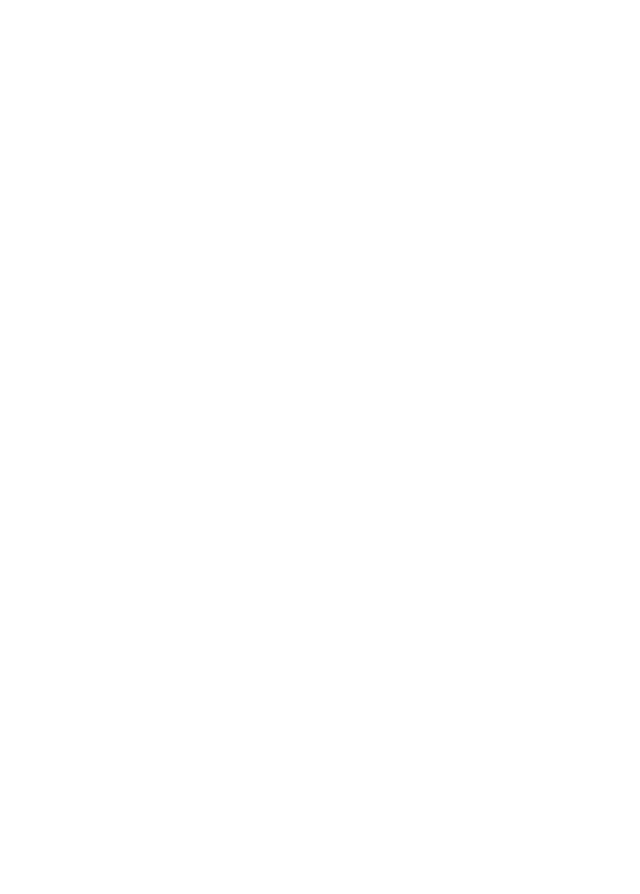
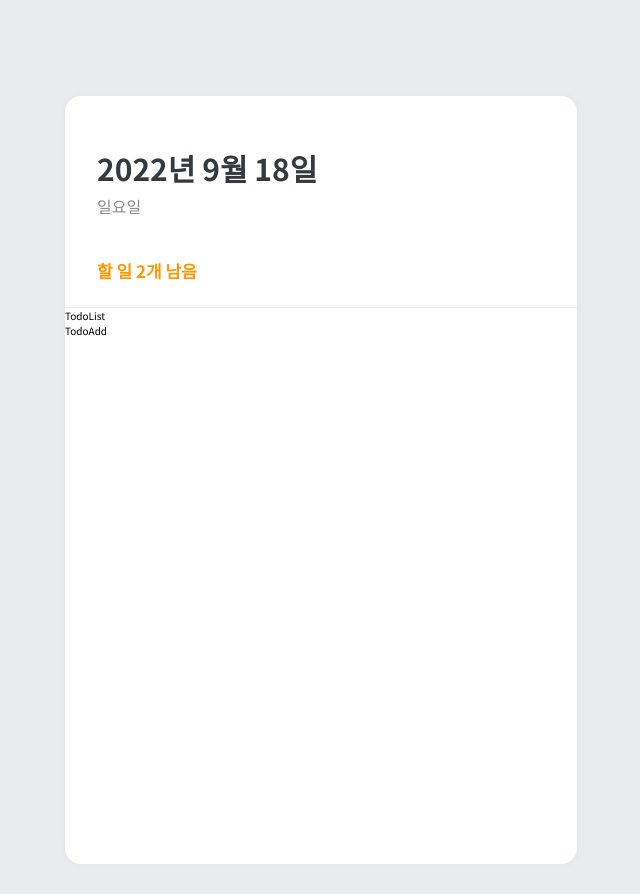
Before and after one commit to yejine2/rtk-query-todo-app, a React (Create React App) app: page / in a window 1280 px wide. Shown: the whole page, without its empty margins (319-959 px from the left). Before the commit the page ends 800 px from the top, so only its background shows below. Built offline with nearby package versions, Linux system fonts and the light colour scheme.

Commit message:
feat: Modify TodoContainer & TodoHead style

```diff
--- a/src/App.tsx
+++ b/src/App.tsx
@@ -1,8 +1,21 @@
-import React from "react";
-import "./App.css";
+import React from 'react'
+import TodoAdd from './components/TodoAdd'
+import TodoList from './components/TodoList'
+import TodoHead from './components/TodoHead'
+import TodoContainer from './components/TodoContainer'
+
+import './App.css'
 
 function App() {
-  return <div className="App"></div>;
+  return (
+    <div>
+      <TodoContainer>
+        <TodoHead />
+        <TodoList />
+        <TodoAdd />
+      </TodoContainer>
+    </div>
+  )
 }
 
-export default App;
+export default App
--- /dev/null
+++ b/src/components/TodoContainer/index.tsx
@@ -0,0 +1,12 @@
+import React from 'react'
+import * as S from './style'
+
+type ContainerProps = {
+  children: React.ReactNode
+}
+
+function TodoContainer({ children }: ContainerProps) {
+  return <S.TodoContainerBlock>{children}</S.TodoContainerBlock>
+}
+
+export default TodoContainer
--- /dev/null
+++ b/src/components/TodoContainer/style.ts
@@ -0,0 +1,15 @@
+import styled from 'styled-components'
+
+export const TodoContainerBlock = styled.div`
+  width: 512px;
+  height: 768px;
+  position: relative;
+  background: white;
+  border-radius: 1.6rem;
+  box-shadow: 0 0 8px 0 rgba(0, 0, 0, 0.04);
+  margin: 0 auto;
+  margin-top: 9.6rem;
+  margin-bottom: 3rem;
+  display: flex;
+  flex-direction: column;
+`
--- /dev/null
+++ b/src/components/TodoHead/index.tsx
@@ -0,0 +1,24 @@
+import React from 'react'
+import * as S from './style'
+
+function TodoHead() {
+  const today = new Date()
+
+  const dateString = today.toLocaleString('ko-KR', {
+    year: 'numeric',
+    month: 'long',
+    day: 'numeric',
+  })
+
+  const dayName = today.toLocaleString('ko-KR', { weekday: 'long' })
+
+  return (
+    <S.TodoHeadBlock>
+      <h1>{dateString}</h1>
+      <div className="day">{dayName}</div>
+      <div className="tasks-left">할 일 2개 남음</div>
+    </S.TodoHeadBlock>
+  )
+}
+
+export default TodoHead
--- /dev/null
+++ b/src/components/TodoHead/style.ts
@@ -0,0 +1,25 @@
+import styled from 'styled-components'
+
+export const TodoHeadBlock = styled.div`
+  padding-top: 5rem;
+  padding-left: 3.2rem;
+  padding-right: 3.2rem;
+  padding-bottom: 2.4rem;
+  border-bottom: 1px solid #e9ecef;
+  h1 {
+    margin: 0;
+    font-size: 3rem;
+    color: #343a40;
+  }
+  .day {
+    margin-top: 0.4rem;
+    color: #868e96;
+    font-size: 1.6rem;
+  }
+  .tasks-left {
+    color: #ff9800;
+    font-size: 1.7rem;
+    margin-top: 4rem;
+    font-weight: bold;
+  }
+`
--- a/src/index.css
+++ b/src/index.css
@@ -8,6 +8,7 @@
 
 body {
   font-family: 'Noto Sans KR', sans-serif;
+  background: #e9ecef;
 }
 
 html {
```
